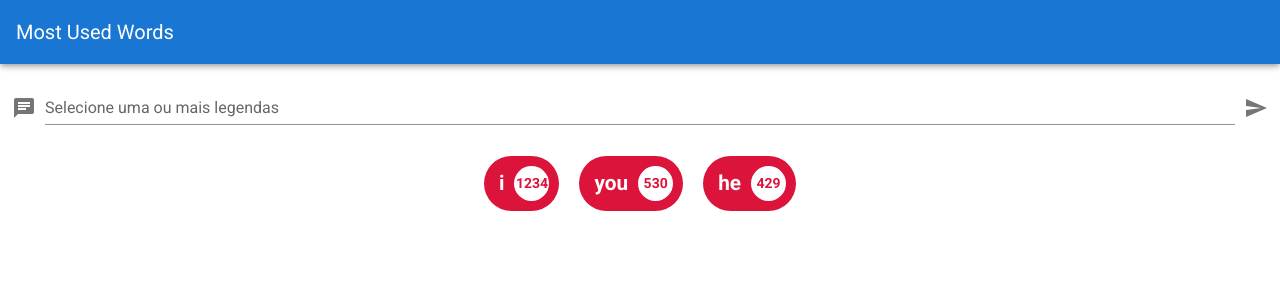
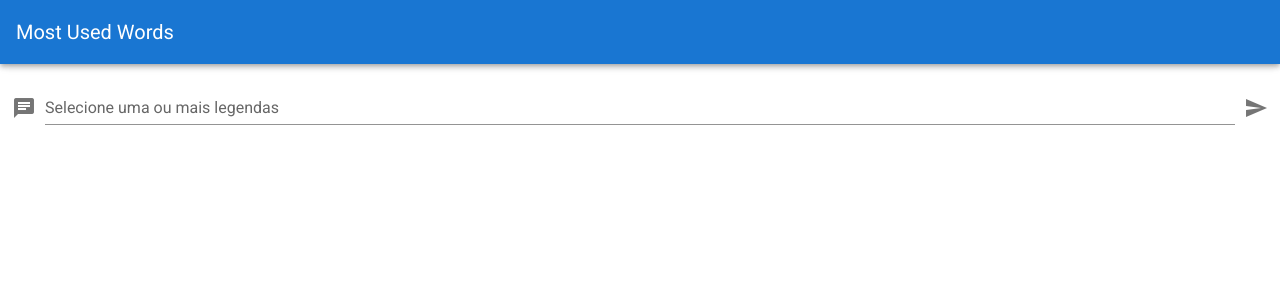
Before and after one commit to polyanetuag/most-used-words, a Vue app: page / in a window 1280 px wide. Shown: the top 300 px of the page. Built offline with nearby package versions, Linux system fonts and the light colour scheme.

Commit message:
using Electron ipc

```diff
--- a/src/components/Home.vue
+++ b/src/components/Home.vue
@@ -17,6 +17,7 @@
 </template>
 
 <script>
+import { ipcRenderer } from 'electron'
 import Pill from './Pill.vue'
 
 export default {
@@ -24,16 +25,16 @@ export default {
   data: function () {
     return {
       files: [],
-      groupedWords: [
-        {name: 'i' , amount: 1234 },
-        {name: 'you' , amount: 530 },
-        {name: 'he' , amount: 429 },
-      ]
+      groupedWords: []
     }
   },
   methods: {
     processSubtitles() {
-      console.log(this.files)
+      const paths = this.files.map(f => f.path)
+      ipcRenderer.send('process-subtitles', paths)
+      ipcRenderer.on('process-subtitles', (event, resp) => {
+        this.groupedWords =resp
+      })
     }
   }
 }
```
